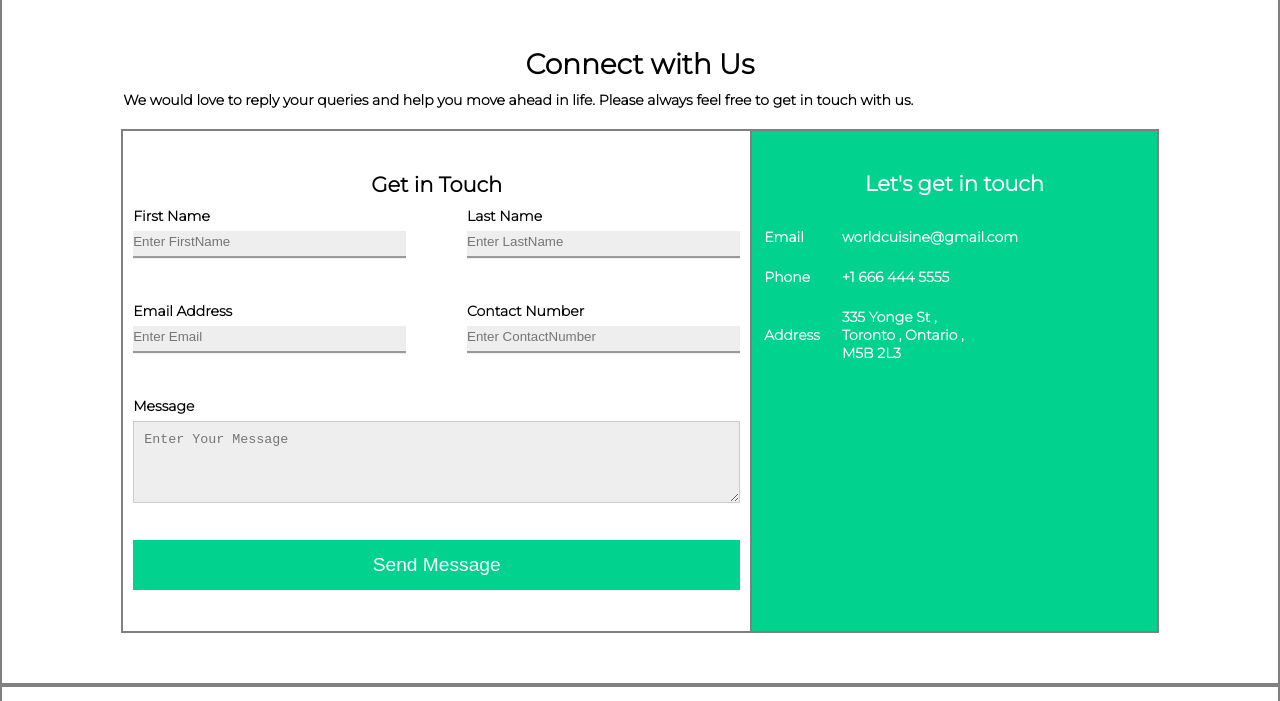
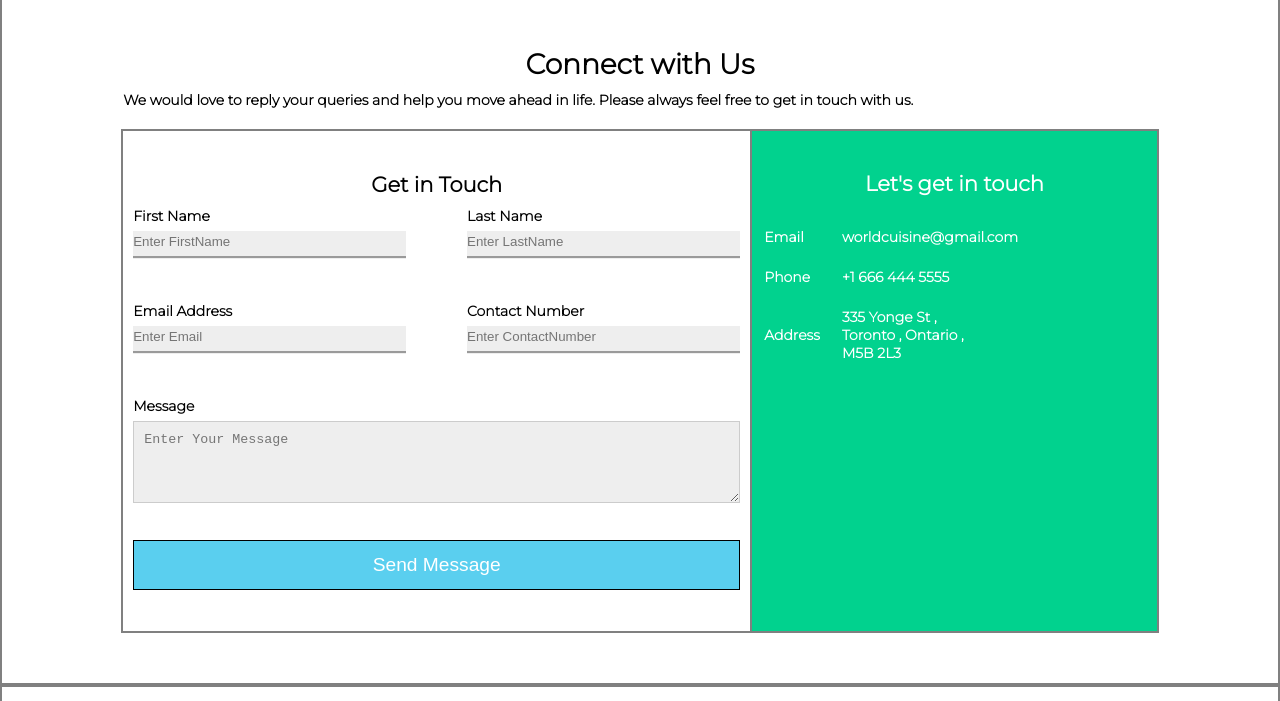
Before and after one commit to 2022-Winter-ITC-5103-IRA/final-project-world-cuisines, a plain HTML site: page Contact_Form.html in a window 1280 px wide. In both pictures the pointer is over the button "Send Message". Shown: the part 99-800 px from the top of the page. Drawn offline with Linux system fonts and the light colour scheme.

Commit message:
Add files via upload

```diff
--- a/styles/Darshan-CSS/Contact_Form.css
+++ b/styles/Darshan-CSS/Contact_Form.css
@@ -24,12 +24,10 @@ header{
     align-items: center;
     overflow: hidden;
 }
-
 .container .logo {
     max-width: 320px;
     overflow: hidden;
 }
-
 .container .logo a {
     display: -webkit-box;
     display: -ms-flexbox;
@@ -41,12 +39,10 @@ header{
     align-items: center;
     height: 60px;
 }
-
 .container .logo a img {
     max-width: 100%;
     max-height: 60px;
 }
-
 .container .navbar {
     justify-content: right;
     display: -webkit-box;
@@ -59,7 +55,6 @@ header{
     flex: 1;
     padding: 0 10px;
 }
-
 .container .navbar ul {
     display: -webkit-box;
     display: -ms-flexbox;
@@ -70,7 +65,6 @@ header{
     margin: 0;
     padding: 0;
 }
-
 .container .navbar ul li a {
     text-decoration: none;
     color: #e6e6e6;
@@ -83,18 +77,15 @@ header{
     cursor: pointer;
     padding: 0 20px;
 }
-
 .container .navbar ul li a:hover {
     color: #ff8800;
     background-color:  rgb(0 9 59 / 90%);
 }
-
 .container .navbar ul .close {
     display: none;
     text-align: right;
     padding: 10px;
 }
-
 .container .navbar ul .close span {
     font-size: 40px;
     display: inline-block;
@@ -102,7 +93,6 @@ header{
     padding: 0 10px;
     cursor: pointer;
 }
-
 .container .navbar .icon-bar {
     padding: 18px 8px;
     width: 50px;
@@ -117,12 +107,10 @@ header{
     justify-content: space-between;
     cursor: pointer;
 }
-
 .container .navbar .icon-bar i {
     background-color: #ffbc04;
     height: 2px;
 }
-
 /*Designing Contact Form*/
 main{
     font-size: 14px; /*size of element in body*/
@@ -213,6 +201,10 @@ main .page-desc .container .content-left form button{
     font-size: 1.2rem; /*size of button element*/
     cursor: pointer;
 }
+main .page-desc .container .content-left form button:hover{
+  background-color: rgb(90, 207, 239);
+  border: 1px solid black;
+}
 main .page-desc .container .right .content-right tr td:first-child{
     padding-right: 20px; /*only appicable for first data in row have padding right*/
 }
@@ -221,7 +213,7 @@ main .page-desc .container .right .content-right tr td{
     font-weight: bold; /*change font to bold text font*/
 }
 .row-group .error,.group .error {
-  color: #ff3860;  /*show error messahe in red color*/
+  color: #ff3860;  /*show error messagee in red color*/
   font-size: 15px;
   height: 13px;
   font-weight: bolder;
```
Lines whose indentation alone changed are shown as unchanged.
